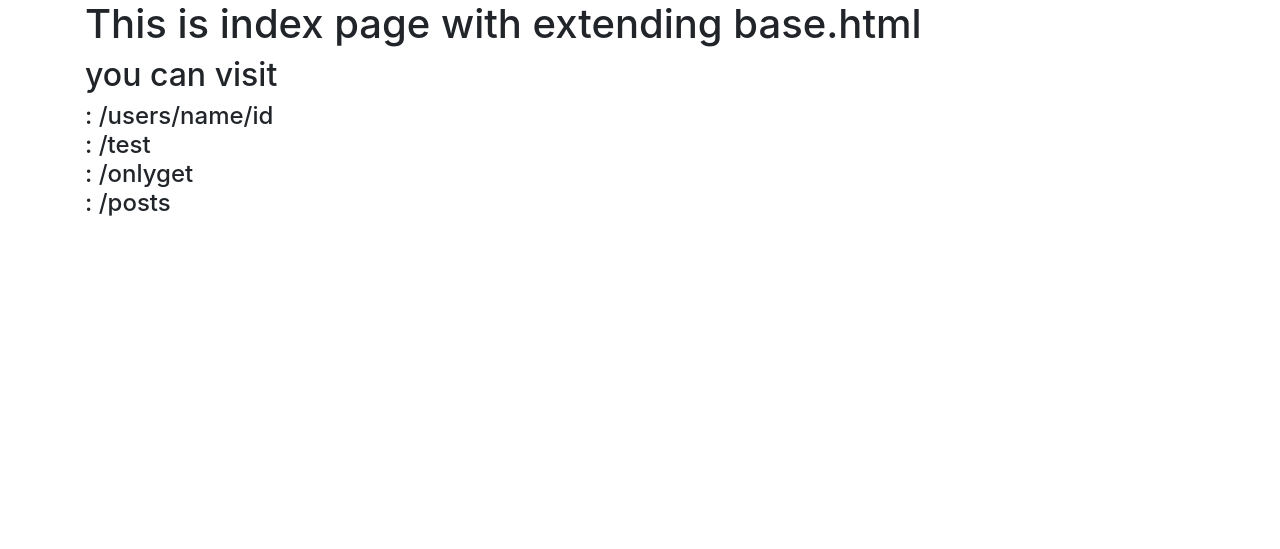
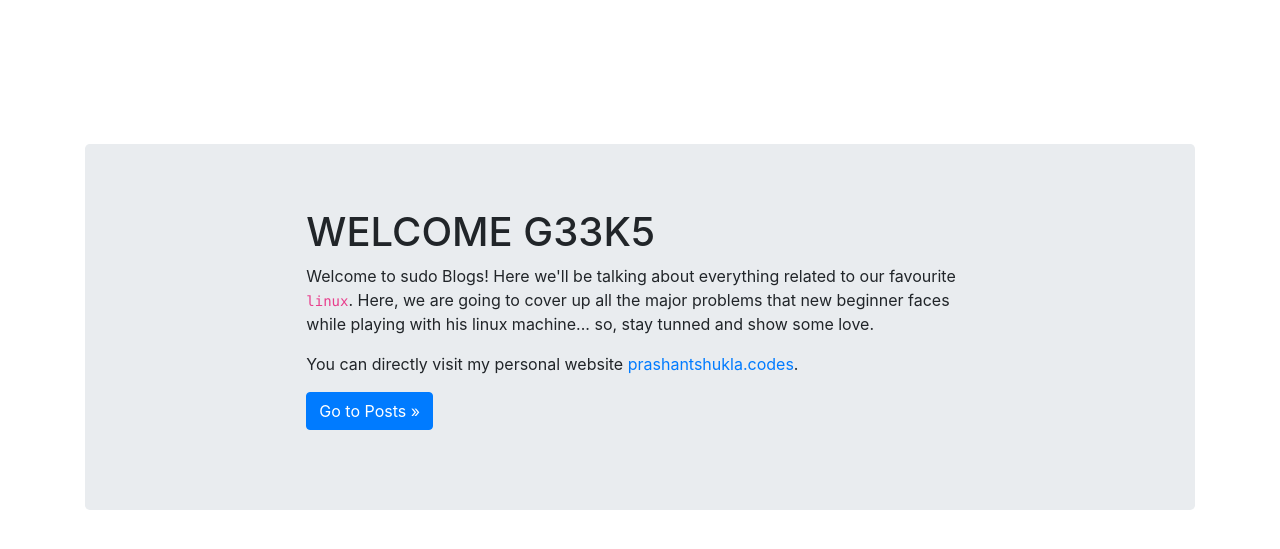
Before and after one commit to prashantlv/blogPost_flask, a Flask app: page / in a window 1280 px wide. Shown: the part 56-605 px from the top of the page. Run offline with Flask 2, Linux system fonts and the light colour scheme; some libraries are stand-ins or nearby versions.

Commit message:
jumbo-tron / card added in home page.

```diff
--- a/templates/index.html
+++ b/templates/index.html
@@ -5,10 +5,26 @@
 {% endblock %}
 
 {% block body %}
-<h1> This is index page with extending base.html     </h1>
-    <h2> you can visit</h2>
-    <h4>: /users/name/id
-        <br>: /test
-        <br>: /onlyget
-        <br>: /posts</h4>
+<br>
+<br>
+<br>
+<br>
+<br>
+<br>
+<main role="main">
+    <div class="jumbotron">
+        <div class="col-sm-8 mx-auto">
+            <h1>WELCOME G33K5</h1>
+            <p>Welcome to sudo Blogs! Here we'll be talking about everything related to our favourite <code>linux</code>.
+                Here, we are going to cover up all the major problems that new beginner faces while playing with his linux machine...
+                so, stay tunned and show some love.
+                </p>
+            <p>You can directly visit my personal website <a href="http://prashantshukla.codes/">prashantshukla.codes</a>.</p>
+            <p>
+                <a class="btn btn-primary" href="/posts" role="button">Go to Posts
+                    &raquo;</a>
+            </p>
+        </div>
+    </div>
+</main>
 {% endblock %}
```
